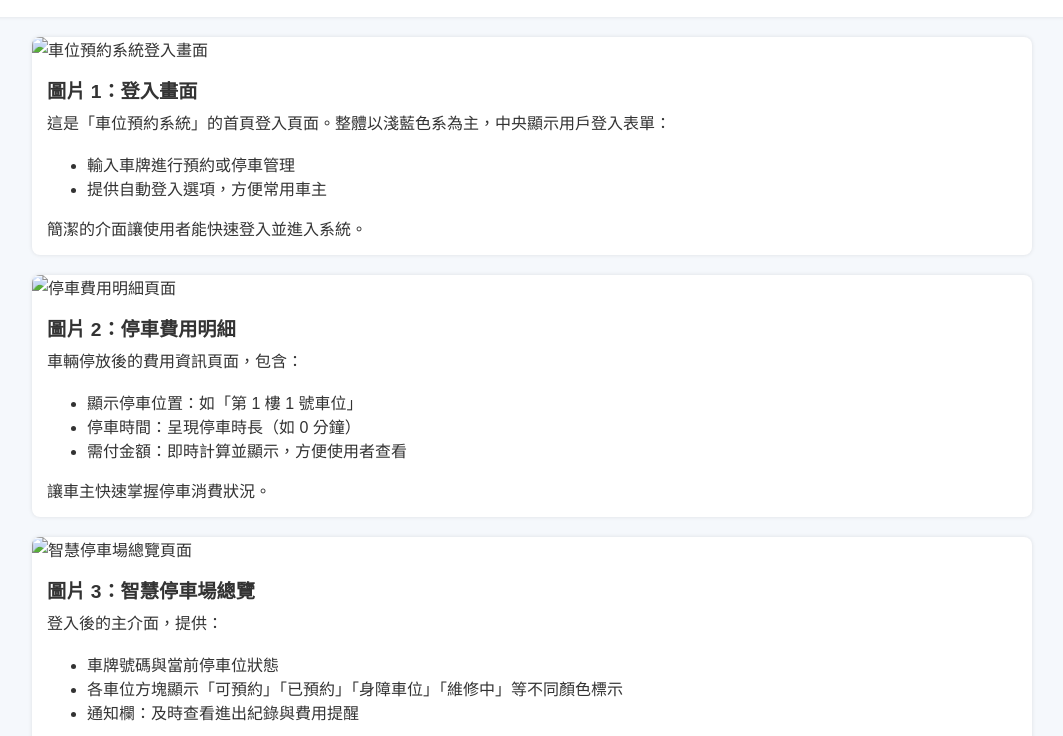
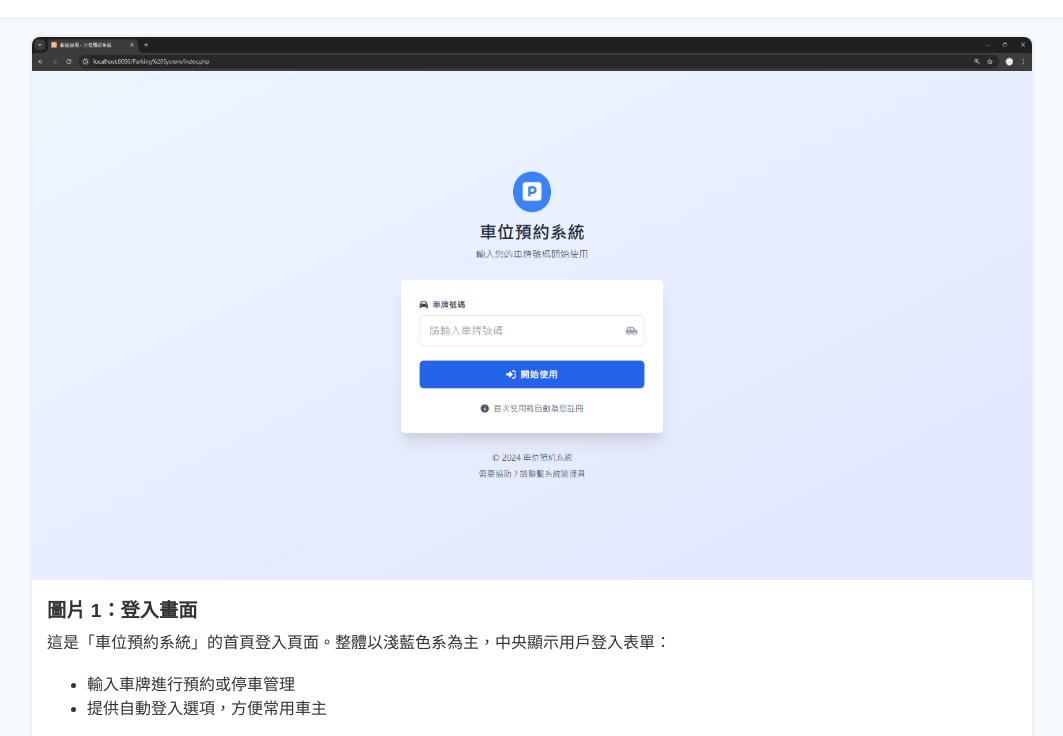
Before and after one commit to wenk015/login, a plain HTML site: page 11/index.html in a window 1280 px wide. Shown: the part 64-800 px from the top of the page, without its empty margins (108-1171 px from the left). Drawn offline with Linux system fonts and the light colour scheme.

Commit message:
Update index.html

```diff
--- a/11/index.html
+++ b/11/index.html
@@ -72,7 +72,7 @@
 
     <!-- 圖片 1：登入畫面 -->
     <div class="image-section">
-      <img src="images/1.jpg.png" alt="車位預約系統登入畫面">
+      <img src="image/1.jpg.png" alt="車位預約系統登入畫面">
       <div class="image-text">
         <h2>圖片 1：登入畫面</h2>
         <p>
@@ -88,7 +88,7 @@
 
     <!-- 圖片 2：停車費用明細 -->
     <div class="image-section">
-      <img src="images/2.jpg.png" alt="停車費用明細頁面">
+      <img src="image/2.jpg.png" alt="停車費用明細頁面">
       <div class="image-text">
         <h2>圖片 2：停車費用明細</h2>
         <p>
@@ -105,7 +105,7 @@
 
     <!-- 圖片 3：智慧停車場總覽 -->
     <div class="image-section">
-      <img src="images/3.jpg.png" alt="智慧停車場總覽頁面">
+      <img src="image/3.jpg.png" alt="智慧停車場總覽頁面">
       <div class="image-text">
         <h2>圖片 3：智慧停車場總覽</h2>
         <p>
```
